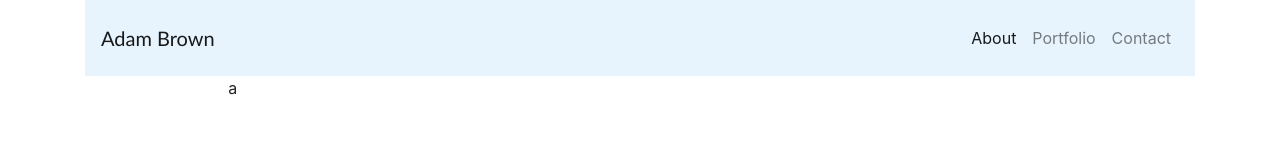
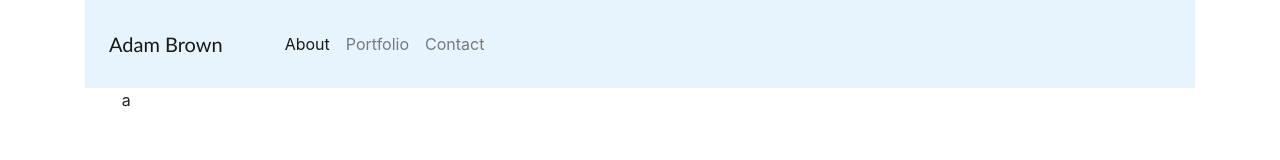
Before and after one commit to downtownadambrown/Bootstrap-Portfolio, a plain HTML site: page index.html in a window 1280 px wide. Drawn offline with nearby package versions, Linux system fonts and the light colour scheme.

Commit message:
Redesigned the Nav container and H1 tag

```diff
--- a/index.html
+++ b/index.html
@@ -16,12 +16,13 @@
     <div class="container">
         <nav class="navbar navbar-expand-lg navbar-light" style="background-color: #e3f2fdd0;">
             <!-- Navbar content -->
-            <h1 class="navbar-brand align-middle mr-0 mb-0 p-3 h-100">Adam Brown</h1>
-            <button class="navbar-toggler" type="button" data-toggle="collapse" data-target="#navbarNav" aria-controls="navbarNav" aria-expanded="false" aria-label="Toggle navigation">
-                <span class="navbar-toggler-icon"></span>
-            </button>
+            <div class="row align-items-center">
+                <div class="col">
+                    <h1 class="navbar-brand align-middle text-align-center m-0 p-4 makefullheight">Adam Brown</h1>
+                </div>
+                <div class="col">
                     <div class="collapse navbar-collapse" id="navbarNav">
-                <ul class="navbar-nav ml-auto p-3">
+                        <ul class="navbar-nav ml-auto py-4">
                             <li class="nav-item active">
                                 <a class="nav-link" href="#">About<span class="sr-only">(current)</span></a>
                             </li>
@@ -33,12 +34,14 @@
                             </li>
                         </ul>
                     </div>
+                </div>
+            </div>
         </nav>
     </div>
     <!-- END Navbar container -->
 
     <!-- BEGIN Main container -->
-    <div class="container offset-md-2 col-9">
+    <div class="container offset-md-1 col-10">
         <div class="row">
             <div class="col-md-12">
                 a
--- a/style.css
+++ b/style.css
@@ -1,12 +1,16 @@
 .navbar {
     padding: 0px;
-    min-height: 76px;
+    max-height: 96px;
 }
 
 .navbar-brand{
-    height:76px;
+    /*height:76px;*/
 }
 
 h1 {
     font-family: 'Trebuchet MS', 'Lucida Sans Unicode', 'Lucida Grande', 'Lucida Sans', Arial, sans-serif;
 }
+
+.makefullheight {
+    height: 100%;
+}
```
Lines whose indentation alone changed are shown as unchanged.
